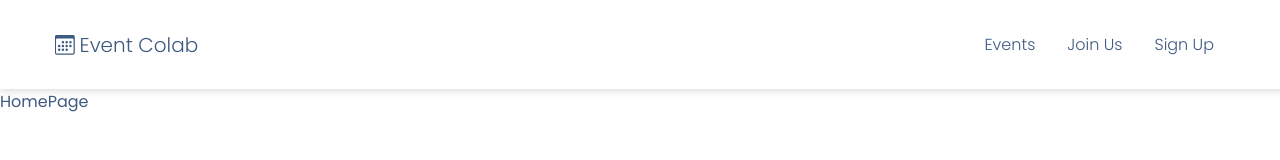
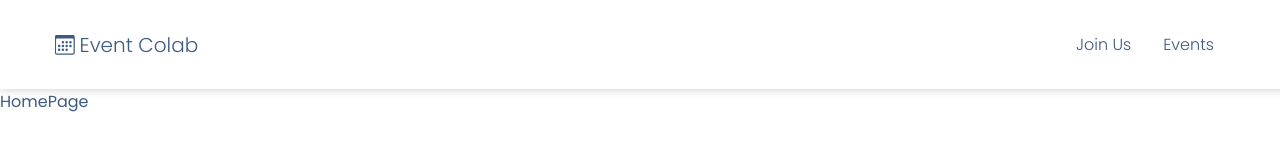
Before and after one commit to Emilysta/ZIwG, a React (Create React App) app in the folder frontend/: page / in a window 1280 px wide. Shown: the top 160 px of the page. Built offline with nearby package versions, Linux system fonts and the light colour scheme.

Commit message:
Navbar change for different routes

```diff
--- a/frontend/src/Components/Navbar/Navbar.tsx
+++ b/frontend/src/Components/Navbar/Navbar.tsx
@@ -1,31 +1,53 @@
 import * as React from "react";
 import './Navbar.css'
 import { Logotype } from "../Logotype";
-import { Outlet, Link } from "react-router-dom";
+import { Outlet, Link, useLocation } from "react-router-dom";
+import { useEffect } from "react";
 
+const onlyEvents = [{ link: "/events", name: "Events" }];
+const onlyLogIn = [{ link: "/logIn", name: "Join Us" }];
 
-export class Navbar extends React.Component {
-  render() {
-    return (
-      <>
+export function Navbar() {
+  const location = useLocation();
+  let [list, setList] = React.useState(onlyLogIn.concat(onlyEvents));
+
+  useEffect(() => {
+    switch (location.pathname) {
+      case '/logIn':
+        setList(onlyEvents);
+        break;
+      case '/register':
+        setList(onlyEvents);
+        break;
+      case '/events':
+        setList(onlyLogIn);
+        break;
+      default:
+        setList(onlyLogIn.concat(onlyEvents));
+        break;
+    }
+  }, [location])
+
+  const changeNavbar = (
     <div className='HeadBar'>
       <div className="logoTypeItem">
         <Logotype />
       </div>
       <ul className="navbarList">
+        {list.map((singleLink) => {
+          return (
             <li>
-              <Link to="/events">Events</Link>
+              <Link to={singleLink.link}>{singleLink.name}</Link>
             </li>
-            <li>
-              <Link to="/logIn">Join Us</Link>
-            </li>
-            <li>
-              <Link to="/">Sign Up</Link>
-            </li>
+          )
+        })}
       </ul>
     </div>
+  )
+  return (
+    <>
+      {changeNavbar}
       <Outlet />
     </>
   )
 }
-}
```
Lines whose indentation alone changed are shown as unchanged.
